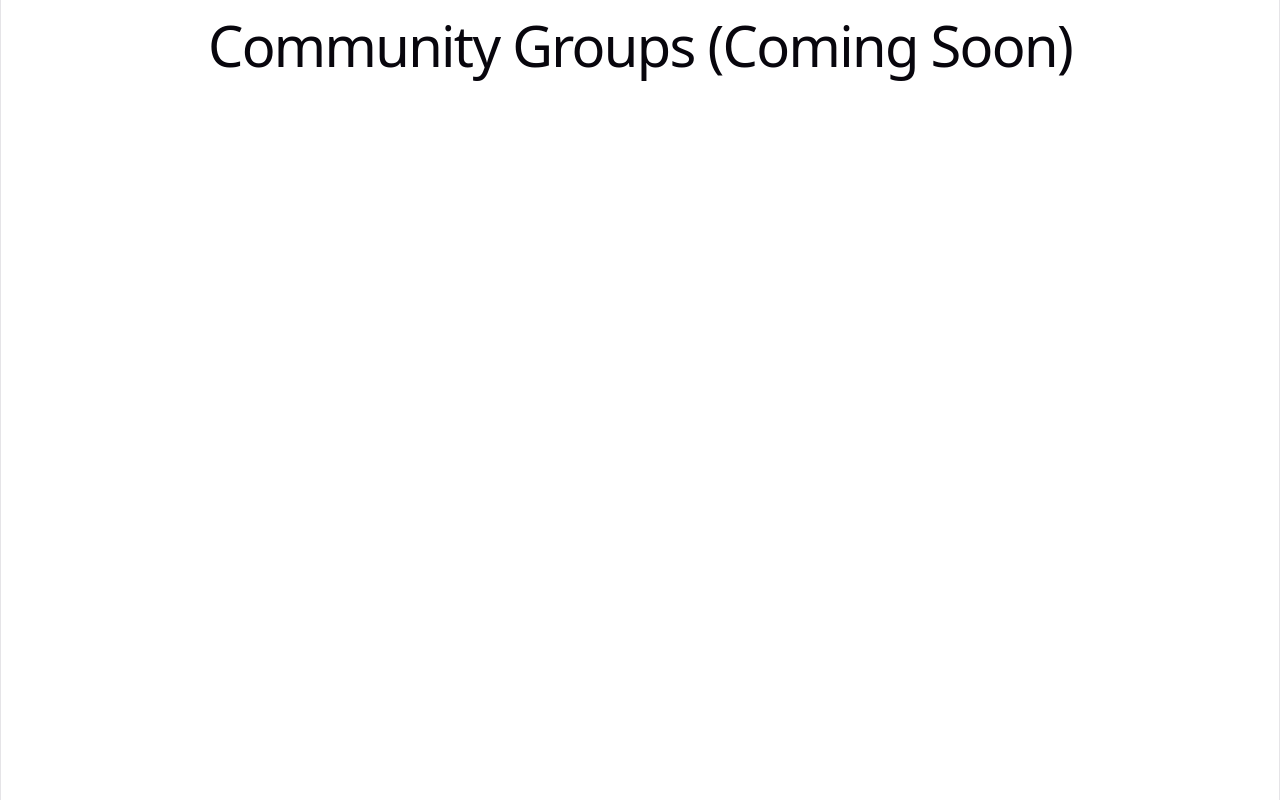
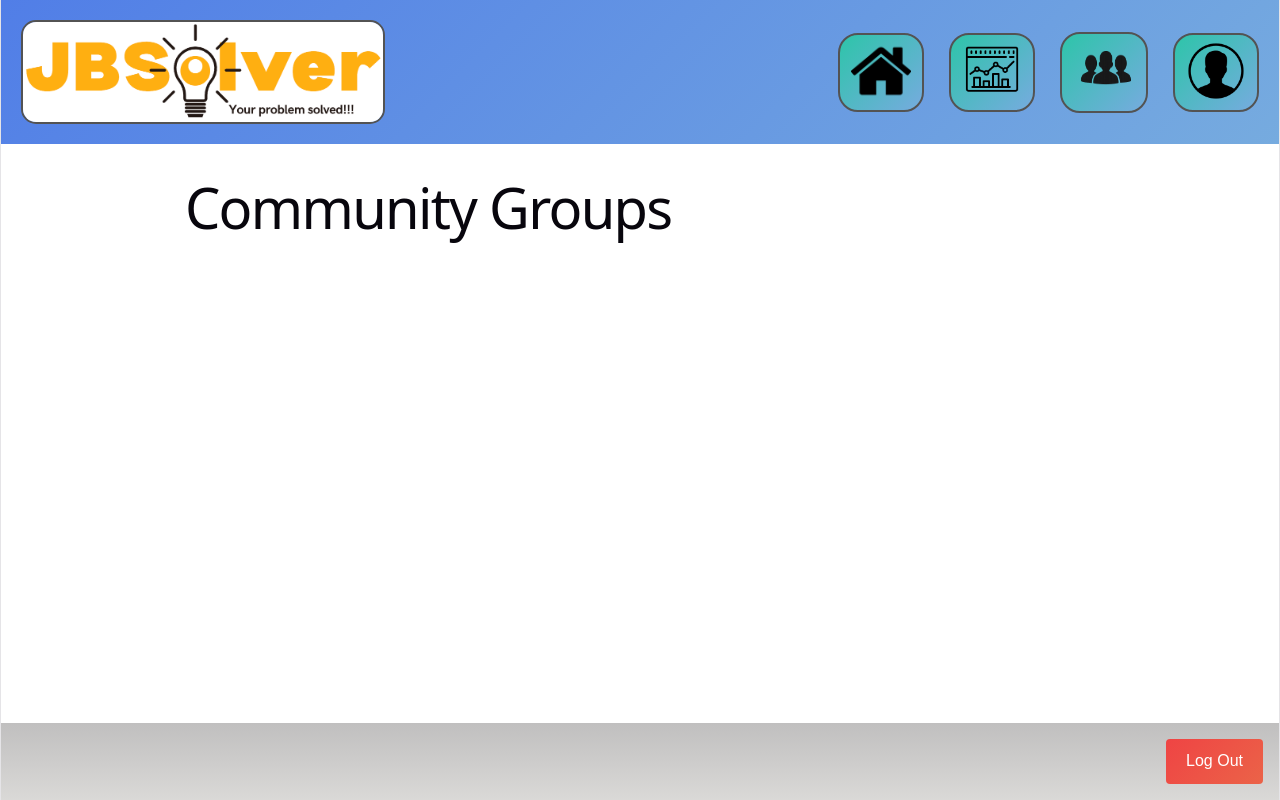
Before and after one commit to 24JonW/JB-Solver-Orbital-, a React app in the folder frontend/: page /groups in a window 1280 px wide. Built offline with nearby package versions, Linux system fonts and the light colour scheme; the HTML template or start-up script is replaced by a standard one.

Commit message:
change layout

```diff
--- a/frontend/src/App.css
+++ b/frontend/src/App.css
@@ -27,6 +27,9 @@
   width: 100%;
   height: auto;
   object-fit: contain;
+  margin-right: 30px;
+
+
 
 }
 
@@ -80,7 +83,7 @@
 }
 
 .btn-login {
-  background: linear-gradient(135deg, #edaa01,#eec926);
+  background: linear-gradient(135deg, #edb601,#eec926);
   color: white;
   border: none;
   padding: 12px;
@@ -122,6 +125,8 @@
 /* Protected Dashboard Styling */
 .homepage-container {
 
+  display:flex;
+  flex-direction: column;
   font-family: sans-serif;
   max-width: 100%;
   text-align: center;
@@ -139,15 +144,16 @@
   background: linear-gradient(135deg, #517ee7, #76ABDF);
 
   /* #517ee7   #76ABDF*/
-  padding: 30px;
+  height: 20%;
+  padding: 20px;
   display: flex;
   flex-direction: row;
   justify-content: space-between;
   align-items: center;
-
+  flex: 1;
 
 }
-.right-buttons-3 {
+.right-buttons-4 {
   display: flex;
   flex-direction: row;
   justify-content: space-between;
@@ -156,14 +162,16 @@
 
 }
 
-.communityGroupButton, .expenditureTracker, .userProfileButton {
+.homepageButton, .communityGroupButton, .expenditureTracker, .userProfileButton {
   border-radius: 20px;
-  background: linear-gradient(135deg, #322dc5, #76ABDF);
+  background: linear-gradient(135deg, #2dc5a9, #76ABDF);
   border: 2px solid rgb(83, 83, 83);
   position: relative;
+
 }
 
 .logo-img {
+  pagging: 10px;
   border-radius: 15px;
   border: 2px solid rgb(83, 83, 83);
 }
@@ -183,7 +191,7 @@
 button:hover {
   transform: translateY(-10px);
   transition: 0.5s ease;
-  background: linear-gradient(135deg, #edaa01,#eec926);
+  background: linear-gradient(135deg, #edb601,#eec926);
 
 }
 
@@ -218,16 +226,30 @@ button:hover {
 }
 
 
+.home-body {
+  display: grid;
+  height: 70%;
+  gap: 0.8em;
+  grid-template-columns: 2fr 1fr;
+  grid-template-rows: 1fr 1fr;
+  grid-template-areas: 'box1 box2'
+                       'box3 box2';
+  margin: 1em;
+
+}
+
 
 
 .profile-card {
-  width: 420px;
+  width: 100%;
+  height: 100%;
+  box-sizing:  border-box;
   background: white;
   border-radius: 18px;
   padding: 24px;
   box-shadow: 0 8px 25px rgba(0,0,0,0.12);
   border: 1px solid #e5e7eb;
-  margin: 1em 2em;
+
 }
 
 .profile-header {
@@ -249,7 +271,7 @@ button:hover {
 
 .edit-profile-btn {
   margin-top: 20px;
-  width: 100%;
+  width: 50%;
   padding: 12px;
   background: linear-gradient(135deg, #517ee7, #76ABDF);
   color: white;
@@ -263,16 +285,27 @@ button:hover {
 }
 
 
+.footer {
+
+  background: linear-gradient(rgb(192, 191, 191), #dad9d7);
+  /* rgb(249, 229, 217), #f6e9c2 */
+  /* rgb(192, 191, 191), #dad9d7 */
+  height: 10%;
+  display: flex;
+  justify-content: flex-end;
+
+  /* #517ee7   #76ABDF*/
+
+}
 .btn-logout {
-  background: #ef4444;
+  background: linear-gradient(135deg,#ef4444, #eb6348);
   color: white;
   border: none;
   padding: 10px 20px;
   border-radius: 4px;
   cursor: pointer;
-  position: absolute;
-  bottom: 20px;
-  right: 20px;
+  margin: 1em;
+
   font-size:16px;
 
 }
--- a/frontend/src/pages/CommunityGroups.jsx
+++ b/frontend/src/pages/CommunityGroups.jsx
@@ -1,5 +1,82 @@
+import { useNavigate } from 'react-router-dom';
+import JBSolverLogo from '../JBSolverLogo.png';
+import communityGroup from '../communityGroup.png';
+import expenseTracker from '../expenditureTracker96.png';
+import userProfile from '../user96.png';
+import home from '../home.png';
+import '../App.css';
+
+
 function CommunityGroups() {
-  return <h1>Community Groups (Coming Soon)</h1>;
+    const navigate = useNavigate();
+
+  return (
+    <div className="homepage-container">
+      <div className="topSectionBar">
+        <img src={JBSolverLogo} className="logo-img" />
+
+        <div className="right-buttons-4">
+          <div className="button-wrapper">
+            <button
+              className="homepageButton"
+              onClick={() => navigate("/home")}
+            >
+              <img src={home} className="expense-img" />
+            </button>
+            <span className="hover-tooltip">Home Page</span>
+          </div>
+          <div className="button-wrapper">
+            <button
+              className="expenditureTracker"
+              onClick={() => navigate("/tracker")}
+            >
+              <img src={expenseTracker} className="expense-img" />
+            </button>
+            <span className="hover-tooltip">Expenditure Tracker</span>
+          </div>
+
+          <div className="button-wrapper">
+            <button
+              className="communityGroupButton"
+              onClick={() => navigate("/groups")}
+            >
+              <img src={communityGroup} className="group-img" />
+            </button>
+            <span className="hover-tooltip">Community Groups</span>
+          </div>
+
+          <div className="button-wrapper">
+            <button
+              className="userProfileButton"
+              onClick={() => navigate("/profile")}
+            >
+              <img src={userProfile} className="userProfile-img" />
+            </button>
+            <span className="hover-tooltip">User Profile</span>
+          </div>
+        </div>
+      </div>
+
+      <div className='home-body'>
+
+        <h1>
+          Community Groups
+        </h1>
+
+
+      </div>
+      <div className='footer'>
+        <button className='btn-logout' onClick={() => navigate('/')}>
+            Log Out
+        </button>
+      </div>
+
+
+
+
+    </div>
+
+    );
 }
 
 export default CommunityGroups;
--- a/frontend/src/pages/ExpenditureTracker.jsx
+++ b/frontend/src/pages/ExpenditureTracker.jsx
@@ -1,5 +1,84 @@
+
+import { useNavigate } from 'react-router-dom';
+import JBSolverLogo from '../JBSolverLogo.png';
+import communityGroup from '../communityGroup.png';
+import expenseTracker from '../expenditureTracker96.png';
+import userProfile from '../user96.png';
+import home from '../home.png';
+import '../App.css';
+
+
+
 function ExpenditureTracker() {
-  return <h1>Expenditure Tracker (Coming Soon)</h1>;
+    const navigate = useNavigate();
+
+  return (
+    <div className="homepage-container">
+      <div className="topSectionBar">
+        <img src={JBSolverLogo} className="logo-img" />
+
+        <div className="right-buttons-4">
+          <div className="button-wrapper">
+            <button
+              className="homepageButton"
+              onClick={() => navigate("/home")}
+            >
+              <img src={home} className="expense-img" />
+            </button>
+            <span className="hover-tooltip">Home Page</span>
+          </div>
+          <div className="button-wrapper">
+            <button
+              className="expenditureTracker"
+              onClick={() => navigate("/tracker")}
+            >
+              <img src={expenseTracker} className="expense-img" />
+            </button>
+            <span className="hover-tooltip">Expenditure Tracker</span>
+          </div>
+
+          <div className="button-wrapper">
+            <button
+              className="communityGroupButton"
+              onClick={() => navigate("/groups")}
+            >
+              <img src={communityGroup} className="group-img" />
+            </button>
+            <span className="hover-tooltip">Community Groups</span>
+          </div>
+
+          <div className="button-wrapper">
+            <button
+              className="userProfileButton"
+              onClick={() => navigate("/profile")}
+            >
+              <img src={userProfile} className="userProfile-img" />
+            </button>
+            <span className="hover-tooltip">User Profile</span>
+          </div>
+        </div>
+      </div>
+
+      <div className='home-body'>
+
+        <h1>
+          Expenditure Tracker
+        </h1>
+
+
+      </div>
+      <div className='footer'>
+        <button className='btn-logout' onClick={() => navigate('/')}>
+            Log Out
+        </button>
+      </div>
+
+
+
+
+    </div>
+
+    );
 }
 
 export default ExpenditureTracker;
--- a/frontend/src/pages/HomePage.jsx
+++ b/frontend/src/pages/HomePage.jsx
@@ -6,6 +6,7 @@ import communityGroup from '../communityGroup.png';
 import expenseTracker from '../expenditureTracker96.png';
 import userProfile from '../user96.png';
 import picture from '../picture.png';
+import home from '../home.png';
 
 function HomePage() {
     const navigate = useNavigate();
@@ -15,7 +16,16 @@ function HomePage() {
       <div className="topSectionBar">
         <img src={JBSolverLogo} className="logo-img" />
 
-        <div className="right-buttons-3">
+        <div className="right-buttons-4">
+          <div className="button-wrapper">
+            <button
+              className="homepageButton"
+              onClick={() => navigate("/home")}
+            >
+              <img src={home} className="expense-img" />
+            </button>
+            <span className="hover-tooltip">Home Page</span>
+          </div>
           <div className="button-wrapper">
             <button
               className="expenditureTracker"
@@ -48,6 +58,7 @@ function HomePage() {
         </div>
       </div>
 
+      <div className='home-body'>
         <div className='profile-card'>
           <div className='profile-header'>
               <img src={picture} className='profilePicture-img' />
@@ -63,11 +74,31 @@ function HomePage() {
           <button className='edit-profile-btn'>
               Edit Profile
           </button>
+
+        </div>
+        <div className='profile-card' style={{ gridArea: 'box2'}}>
+          <h2>Tasks to do</h2>
+
+        </div>
+
+        <div className='profile-card' style={{ gridArea: 'box3'}}>
+          <h2>Achievements</h2>
+
+        </div>
+
+
+      </div>
+      <div className='footer'>
         <button className='btn-logout' onClick={() => navigate('/')}>
             Log Out
         </button>
       </div>
+
+
+
+
     </div>
+
     );
 }
 export default HomePage;
--- a/frontend/src/pages/UserProfile.jsx
+++ b/frontend/src/pages/UserProfile.jsx
@@ -1,5 +1,79 @@
+import { useNavigate } from 'react-router-dom';
+import JBSolverLogo from '../JBSolverLogo.png';
+import communityGroup from '../communityGroup.png';
+import expenseTracker from '../expenditureTracker96.png';
+import userProfile from '../user96.png';
+import home from '../home.png';
+import '../App.css';
 function UserProfile() {
-  return <h1>User Profile Page (Coming Soon)</h1>;
-}
+    const navigate = useNavigate();
+  return (
+    <div className="homepage-container">
+      <div className="topSectionBar">
+        <img src={JBSolverLogo} className="logo-img" />
+
+        <div className="right-buttons-4">
+          <div className="button-wrapper">
+            <button
+              className="homepageButton"
+              onClick={() => navigate("/home")}
+            >
+              <img src={home} className="expense-img" />
+            </button>
+            <span className="hover-tooltip">Home Page</span>
+          </div>
+          <div className="button-wrapper">
+            <button
+              className="expenditureTracker"
+              onClick={() => navigate("/tracker")}
+            >
+              <img src={expenseTracker} className="expense-img" />
+            </button>
+            <span className="hover-tooltip">Expenditure Tracker</span>
+          </div>
+
+          <div className="button-wrapper">
+            <button
+              className="communityGroupButton"
+              onClick={() => navigate("/groups")}
+            >
+              <img src={communityGroup} className="group-img" />
+            </button>
+            <span className="hover-tooltip">Community Groups</span>
+          </div>
+
+          <div className="button-wrapper">
+            <button
+              className="userProfileButton"
+              onClick={() => navigate("/profile")}
+            >
+              <img src={userProfile} className="userProfile-img" />
+            </button>
+            <span className="hover-tooltip">User Profile</span>
+          </div>
+        </div>
+      </div>
+
+      <div className='home-body'>
+
+        <h1>
+          User Profile
+        </h1>
+
+
+      </div>
+      <div className='footer'>
+        <button className='btn-logout' onClick={() => navigate('/')}>
+            Log Out
+        </button>
+      </div>
+
+
+
+
+    </div>
+
+    );
+  }
 
 export default UserProfile;
```
Also changed, not shown: frontend/src/home.png (added). Lines whose indentation alone changed are shown as unchanged.
